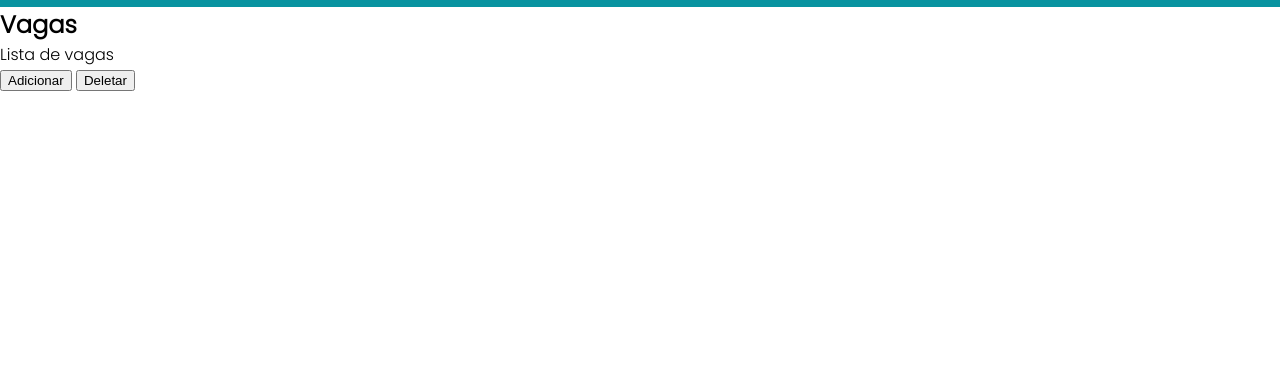
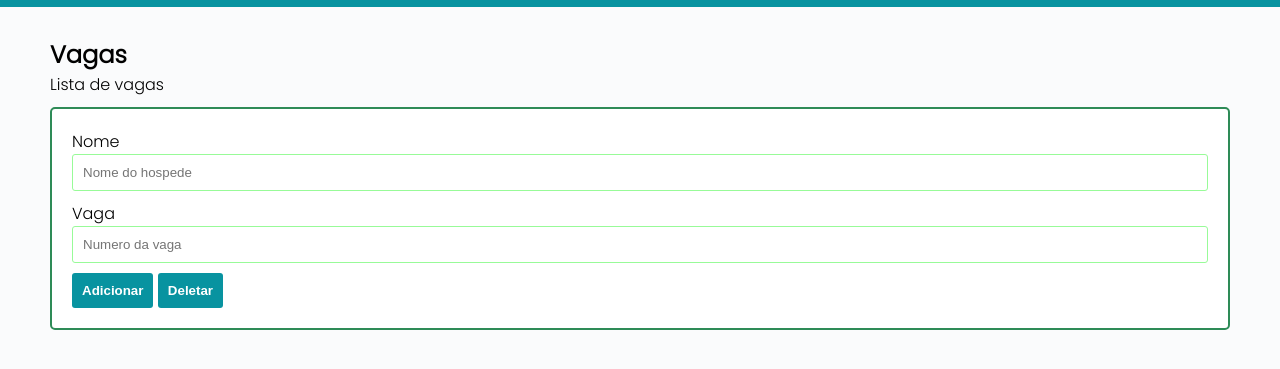
Before and after one commit to benattimj/NewJsScript, a plain HTML site: page index.html in a window 1280 px wide. Shown: the part 61-430 px from the top of the page. Drawn offline with Linux system fonts and the light colour scheme.

Commit message:
CSS styles

```diff
--- a/Css/Style.css
+++ b/Css/Style.css
@@ -6,6 +6,7 @@ body{
 
     font-family: 'Nunito Sans', sans-serif;
     font-family: 'Poppins', sans-serif;
+    background-color: #fafbfc;
 
 }
 
@@ -15,3 +16,47 @@ header {
     color: white;
     text-align: center;
 }
+
+main {
+    padding: 30px 50px;
+
+
+}
+
+.card{
+    background-color: #fff;
+    border: 2px solid seagreen;
+    padding: 20px;
+    margin-top: 10px;
+    border-radius: 5px;
+}
+
+.lineInput{
+    display: grid;
+    margin-bottom: 10px;
+}
+
+input{
+    padding: 10px;
+    border: 1px solid palegreen;
+    border-radius: 3px;
+    outline: 0;
+}
+
+button {
+    border: 0;
+    padding: 10px;
+    outline: 0%;
+    background-color: rgb(8, 147, 160);
+    color: white;
+    border-radius: 3px;
+    font-weight: bold;
+    transition: all ease 0.3s;
+
+
+}
+
+button:hover{
+    background-color: rgb(4, 64, 70);
+
+}
--- a/index.html
+++ b/index.html
@@ -30,6 +30,17 @@
         </div>
 
         <div class="card">
+            <div class="lineInput">
+                <label>Nome</label>
+                <input type="text" id="produto" placeholder="Nome do hospede">
+            </div>
+
+            <div class="lineInput">
+                <label>Vaga</label>
+                <input type="text" id="valor" placeholder="Numero da vaga">
+            </div>
+
+
             <button onclick="produto.adicionar()">Adicionar</button>
 
 
```
